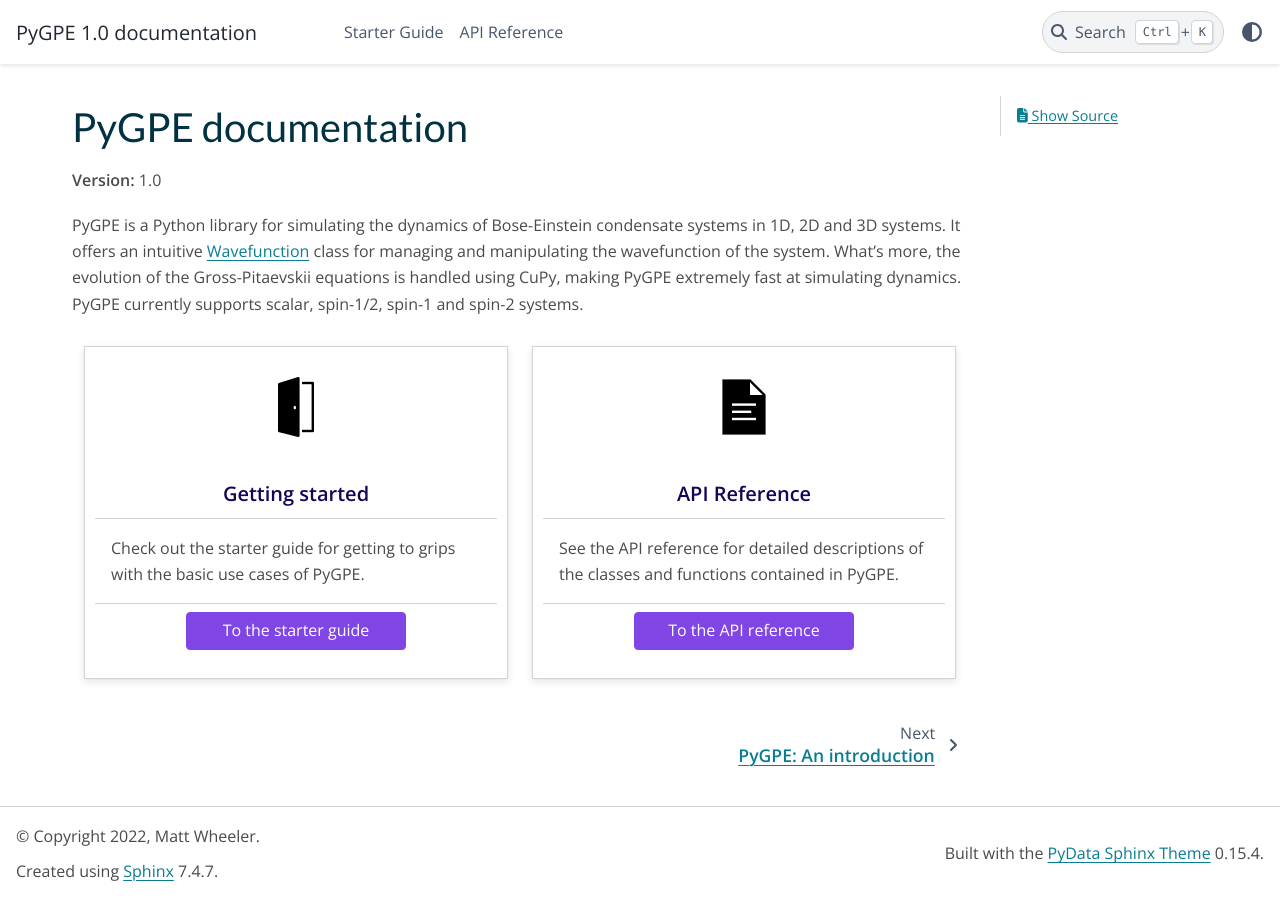
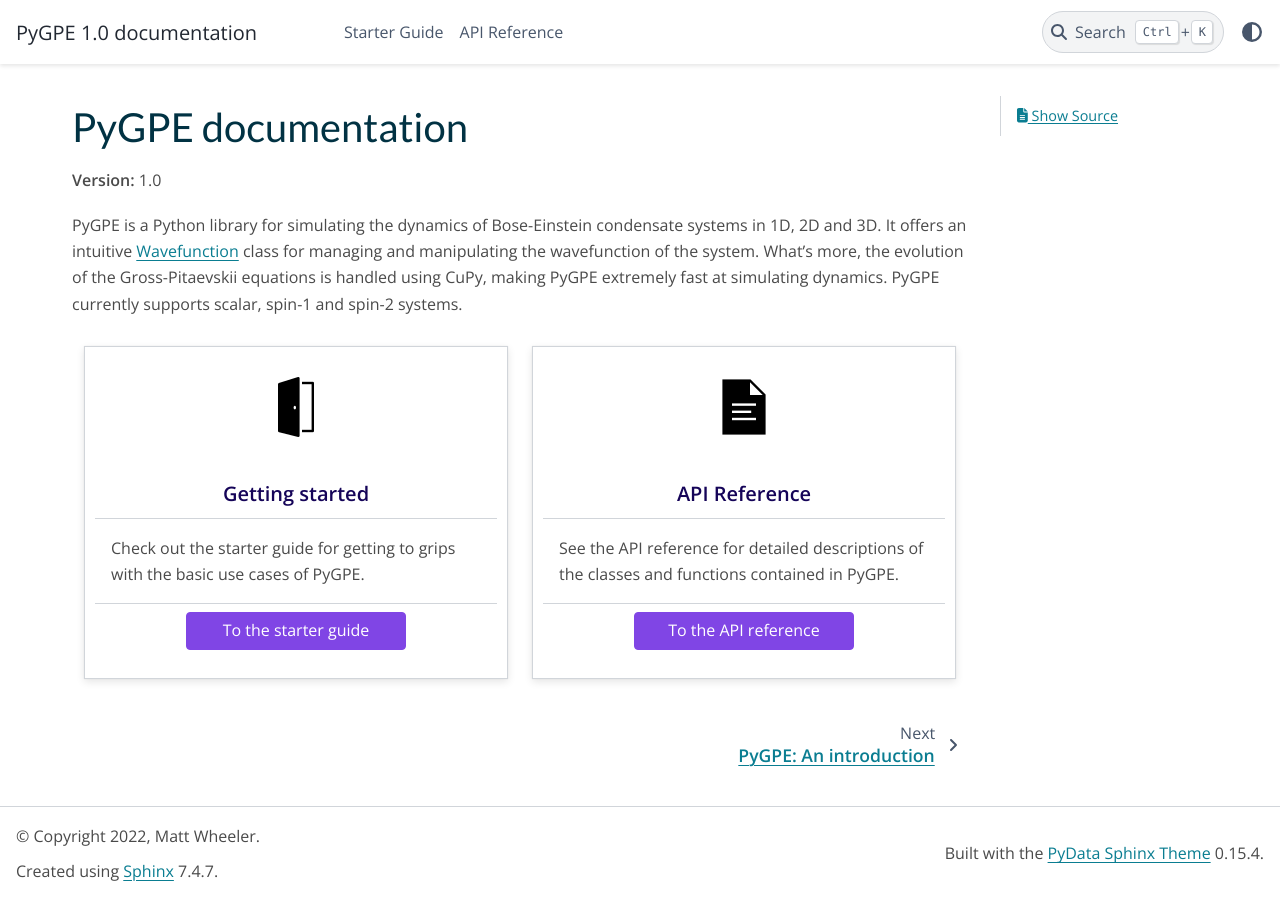
Before and after one commit to wheelerMT/pygpe, a Sphinx documentation site: the page built from docs/source/index.rst, in a window 1280 px wide. Built offline with Sphinx 7.4.7 and the PyData theme 0.15.4, drawn with Linux system fonts in a browser that asks for light colours.

Commit message:
Updated introduction text

```diff
--- a/docs/source/index.rst
+++ b/docs/source/index.rst
@@ -10,11 +10,11 @@
 
 **Version:** |release|
 
-PyGPE is a Python library for simulating the dynamics of Bose-Einstein condensate systems in 1D, 2D and 3D systems.
+PyGPE is a Python library for simulating the dynamics of Bose-Einstein condensate systems in 1D, 2D and 3D.
 It offers an intuitive :doc:`reference/wavefunction` class for managing and manipulating the wavefunction of the system.
 What's more, the evolution of the Gross-Pitaevskii equations is handled using CuPy, making PyGPE extremely fast at
 simulating dynamics.
-PyGPE currently supports scalar, spin-1/2, spin-1 and spin-2 systems.
+PyGPE currently supports scalar, spin-1 and spin-2 systems.
 
 .. grid:: 2
 
```
